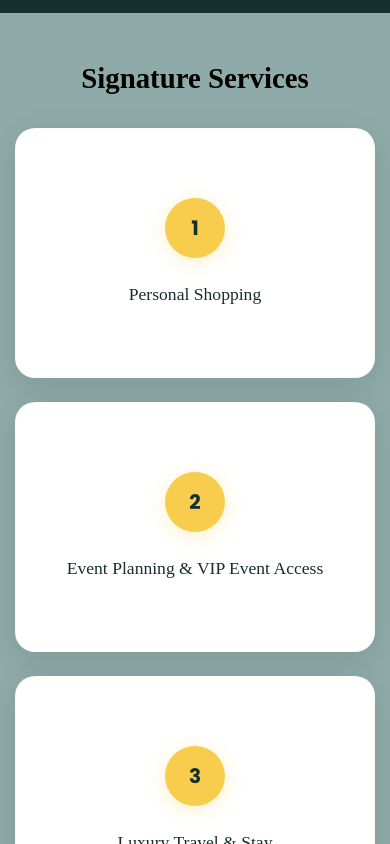
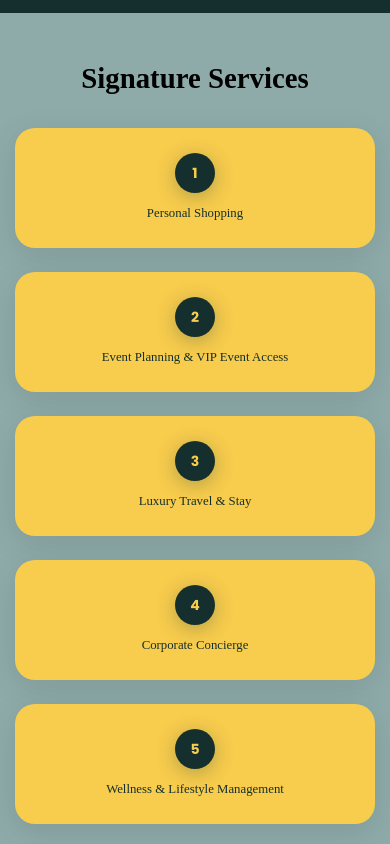
Before and after one commit to pratapbaraiyagit/Sclusive-Concierge, a React (Create React App) app: page / in a window 390 px wide. Shown: the part 1220-2064 px from the top of the page. Built offline with nearby package versions, Linux system fonts and the light colour scheme; no server answers.

Commit message:
Update Homepage.css

```diff
--- a/src/pages/Homepage.css
+++ b/src/pages/Homepage.css
@@ -242,9 +242,9 @@
 }
 
 /* Services Grid */
-.services-grid {
+.services-grid_home {
   display: grid;
-  grid-template-columns: repeat(auto-fit, minmax(300px, 1fr));
+  grid-template-columns: repeat(3, 1fr);
   gap: 2rem;
   align-items: stretch;
 }
@@ -254,18 +254,18 @@
 }
 
 .service-card-inner {
-  background-color: #ffffff;
+  background-color: #f8cd4d; /* Changed to yellow */
   border-radius: 20px;
   box-shadow: 0 8px 32px rgba(0, 0, 0, 0.1);
   overflow: hidden;
   transition: all 0.4s cubic-bezier(0.4, 0, 0.2, 1);
-  border: 1px solid rgba(248, 205, 77, 0.1);
+  border: 1px solid rgba(248, 205, 77, 0.3);
   position: relative;
-  height: 300px;
+  height: 150px; /* Reduced from 300px to 150px - half the size */
   display: flex;
   flex-direction: column;
   transform-origin: center bottom;
-  padding: 2.5rem 2rem;
+  padding: 1.5rem 1rem; /* Reduced padding */
   text-align: center;
   justify-content: center;
   cursor: pointer;
@@ -274,32 +274,32 @@
 .service-card-inner:hover {
   transform: translateY(-8px) scale(1.02);
   box-shadow: 0 20px 40px rgba(0, 0, 0, 0.15);
-  border-color: #f8cd4d;
+  border-color: #e0b43e;
   z-index: 10;
-  background-color: #fffef7;
+  background-color: #e0b43e; /* Darker yellow on hover */
 }
 
 .service-icon {
-  width: 80px;
-  height: 80px;
-  background-color: #f8cd4d;
+  width: 50px; /* Reduced from 80px */
+  height: 50px; /* Reduced from 80px */
+  background-color: #142f2e; /* Dark green for contrast on yellow background */
   border-radius: 50%;
-  margin: 0 auto 1.5rem auto;
+  margin: 0 auto 1rem auto; /* Reduced margin */
   display: flex;
   align-items: center;
   justify-content: center;
-  font-size: 28px;
-  color: #142f2e;
+  font-size: 18px; /* Reduced from 28px */
+  color: #f8cd4d; /* Yellow text on dark background */
   font-weight: bold;
   transition: all 0.4s ease;
-  box-shadow: 0 4px 20px rgba(248, 205, 77, 0.3);
+  box-shadow: 0 4px 20px rgba(20, 47, 46, 0.3);
   backdrop-filter: blur(10px);
 }
 
 .service-title {
-  color: #142f2e;
-  font-size: 1.4rem;
-  line-height: 1.4;
+  color: #142f2e; /* Dark green text on yellow background */
+  font-size: 1.1rem; /* Reduced from 1.4rem */
+  line-height: 1.3;
   margin: 0;
   font-family: serif;
   transition: color 0.3s ease;
@@ -579,33 +579,34 @@
     align-self: stretch;
   }
 
-  /* Services */
-  .services-grid {
+  /* Services - Mobile adjustments for smaller cards */
+  .services-grid_home {
     grid-template-columns: 1fr;
     gap: 1.5rem;
   }
 
   .service-card-inner {
-    height: 250px;
-    padding: 2rem 1.5rem;
+    height: 120px; /* Even smaller on mobile */
+    padding: 0.75rem 0.5rem;
   }
 
   .service-card-inner:hover {
     transform: none;
     box-shadow: 0 8px 32px rgba(0, 0, 0, 0.1);
-    border-color: rgba(248, 205, 77, 0.1);
+    border-color: rgba(248, 205, 77, 0.3);
     z-index: 1;
-    background-color: #ffffff;
+    background-color: #f8cd4d;
   }
 
   .service-icon {
-    width: 60px;
-    height: 60px;
-    font-size: 20px;
+    width: 40px;
+    height: 40px;
+    font-size: 14px;
+    margin-bottom: 0.75rem;
   }
 
   .service-title {
-    font-size: 1.1rem;
+    font-size: 0.8rem;
   }
 
   /* Testimonials */
@@ -670,8 +671,8 @@
     min-width: 280px;
   }
 
-  .services-grid {
-    grid-template-columns: repeat(2, 1fr);
+  .services-grid_home {
+    grid-template-columns: repeat(3, 1fr);
   }
 }
 
```
